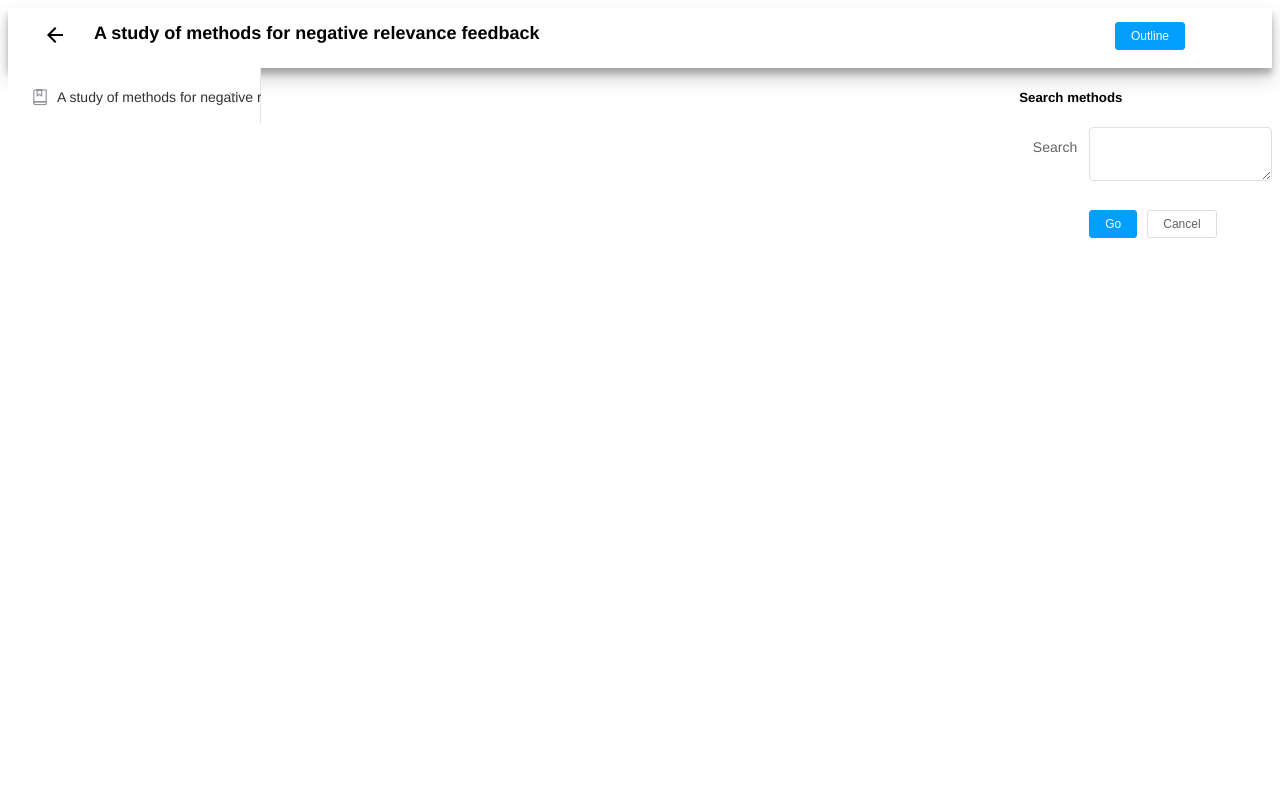
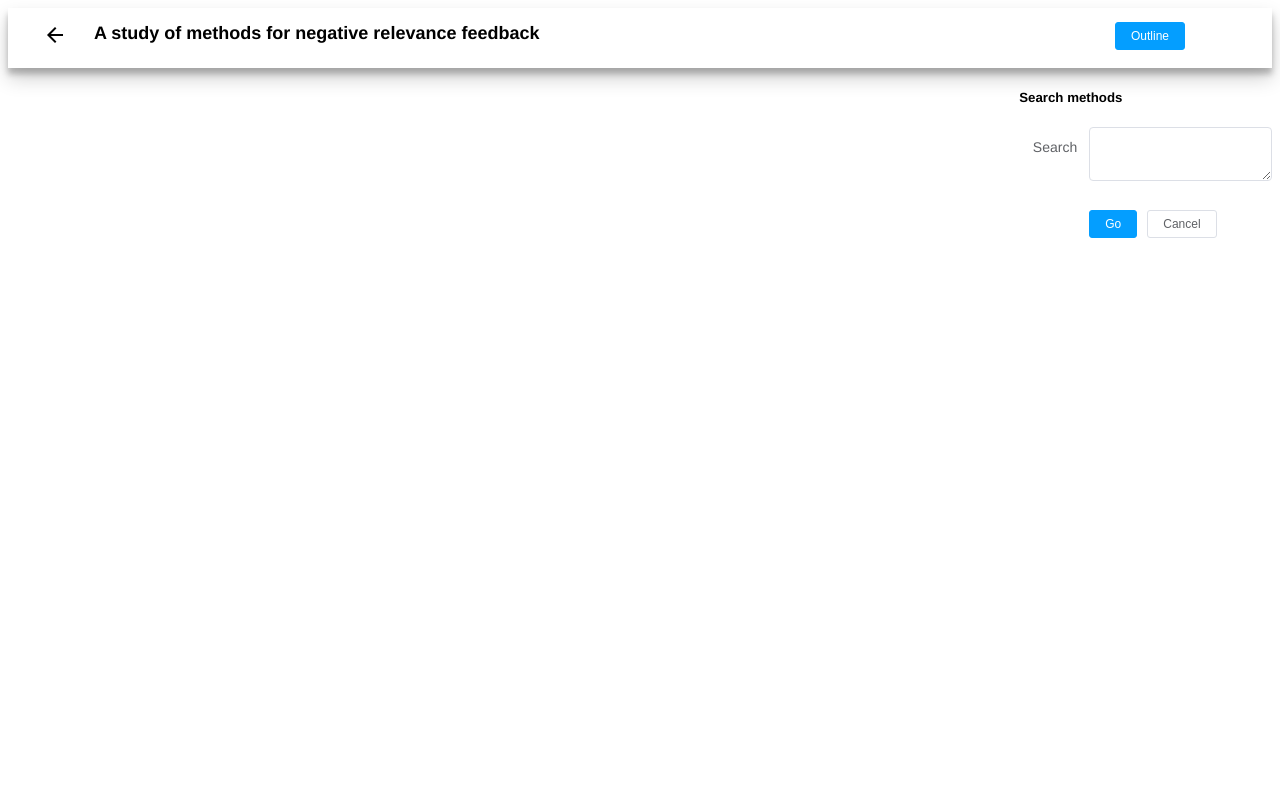
Before and after one commit to jih125/infsci-2140-final, a Vue app: page /reader in a window 1280 px wide. Shown: the top 800 px of the page. Built offline with nearby package versions, Linux system fonts and the light colour scheme.

Commit message:
layout updated

```diff
--- a/src/components/Reader.vue
+++ b/src/components/Reader.vue
@@ -23,13 +23,6 @@
             :visible.sync="drawer"
             :direction="direction"
           >
-            <span>我来啦!</span>
-          </el-drawer>
-        </el-col>
-      </el-row>
-    </el-header>
-    <el-container>
-      <el-aside width="20%">
               <el-menu
                 default-active="2"
                 class="el-menu-vertical-demo"
@@ -39,7 +32,7 @@
                 <el-submenu index="1">
                   <template slot="title">
                     <i class="el-icon-collection"></i>
-              <span>{{paper.title}}</span>
+                    <span>{{ paper.title }}</span>
                   </template>
                   <el-menu-item-group>
                     <template slot="title">分组一</template>
@@ -55,7 +48,11 @@
                   </el-submenu>
                 </el-submenu>
               </el-menu>
-      </el-aside>
+          </el-drawer>
+        </el-col>
+      </el-row>
+    </el-header>
+    <el-container>
       <el-container>
         <el-main>
           <iframe
```
Lines whose indentation alone changed are shown as unchanged.
